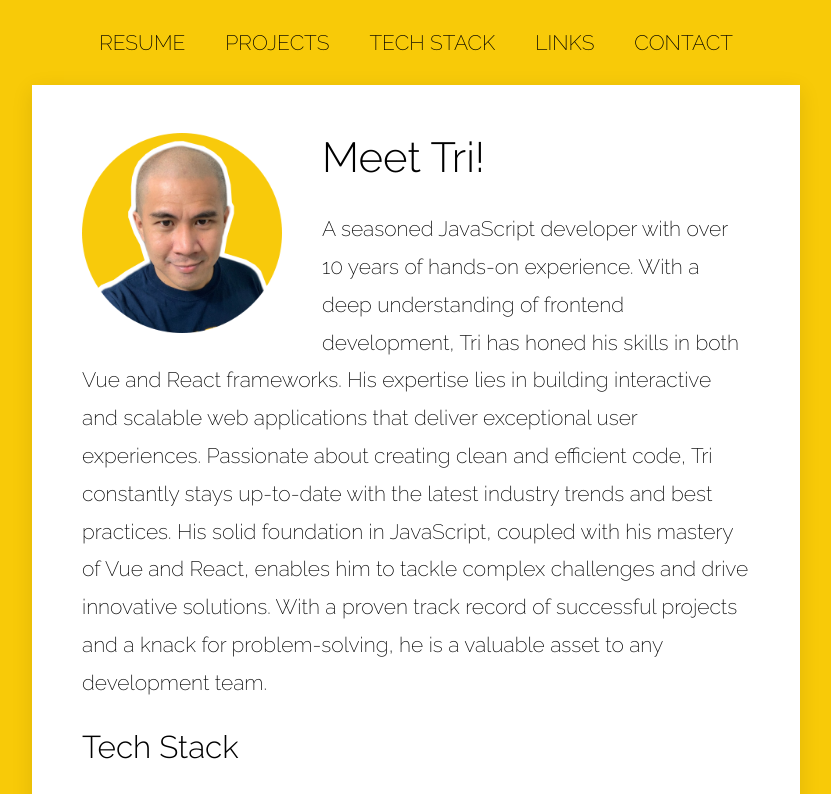
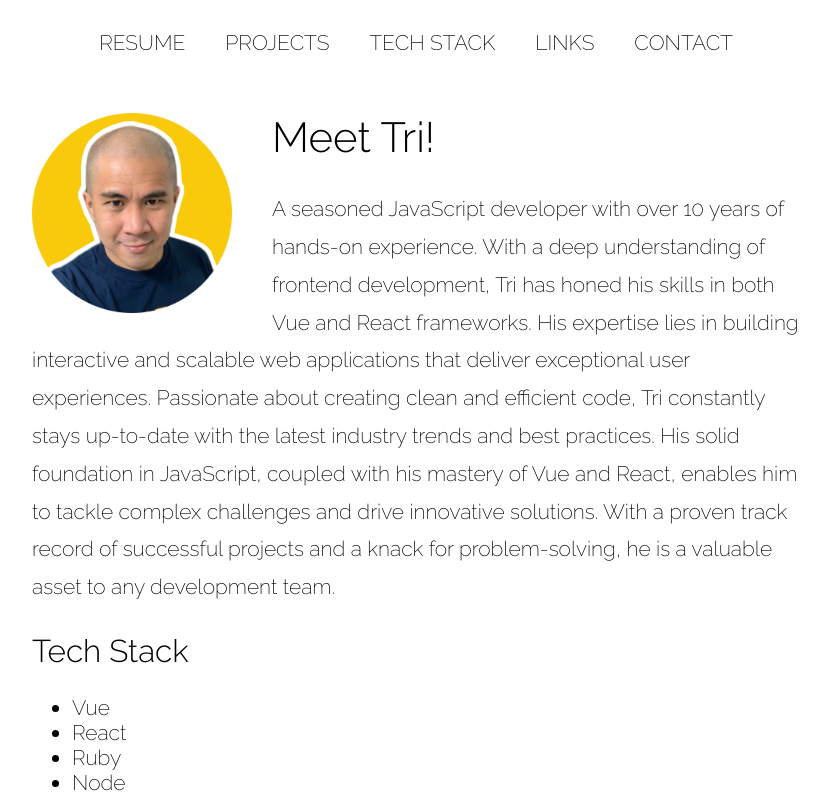
Before and after one commit to trivektor/trivektor.github.io, a Next.js app: page / in a window 1280 px wide. Shown: the top 794 px of the page, without its empty margins (224-1055 px from the left). Built offline with nearby package versions, Linux system fonts and the light colour scheme.

Commit message:
design updates

```diff
--- a/styles/globals.css
+++ b/styles/globals.css
@@ -4,7 +4,6 @@ body {
   font-size: 21px;
   margin: 0;
   padding: 0;
-  background-color: #f8ca08;
 }
 
 h1,
@@ -33,7 +32,4 @@ h3 {
 
 #main {
   margin: 0 20%;
-  padding: 20px 50px 50px;
-  background: #fff;
-  box-shadow: 0 5px 20px rgba(0, 0, 0, 0.1);
 }
```
